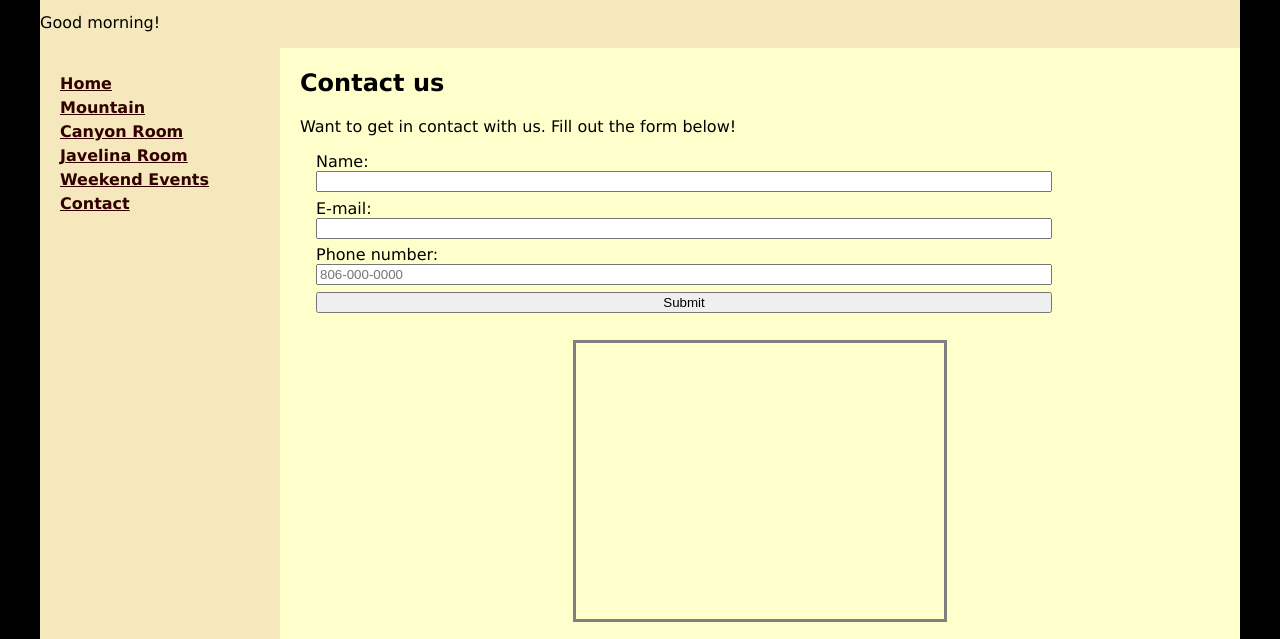
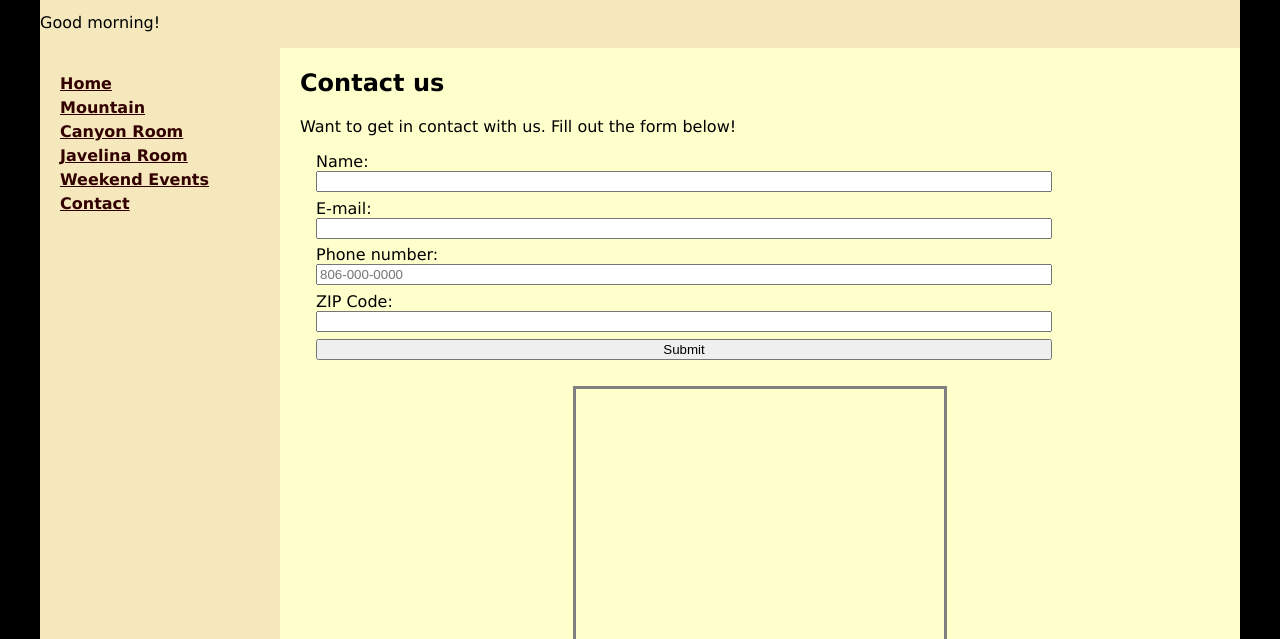
Before and after one commit to ghembre1/CaseProject2, a plain HTML site: page Casita_Sedona_Template/contact.html in a window 1280 px wide. Shown: the part 140-779 px from the top of the page. Drawn offline with Linux system fonts and the light colour scheme; some packages are replaced by stand-ins of ours; grey boxes are pictures that could not be loaded.

Commit message:
Update contact.html
Added the label, input, and span id for the zip code for Case project week 7

```diff
--- a/Casita_Sedona_Template/contact.html
+++ b/Casita_Sedona_Template/contact.html
@@ -54,6 +54,9 @@
 		<label for="myPhone">Phone number: </label>
 		<input type="tel" id="myPhone" name="myPhone" pattern="[0-9]{3}-[0-9]{3}-[0-9]{4}" placeholder="806-000-0000" required>
     <span id="phoneError" class="error"></span> <!--Add space on form to input if the input is true or not-->
+		<label for="myZip">ZIP Code: </label> <!--Added label for Zip Code-->
+		<input type="text" id="myZip" name="myZip" pattern="[0-9]{5}" required>
+    <span id="zipError" class="error"></span> <!--Add space on form to input if the input is true or not-->
 		<input type="submit" value="Submit">
 	</form>
   <div id="displayMap"></div>
```
